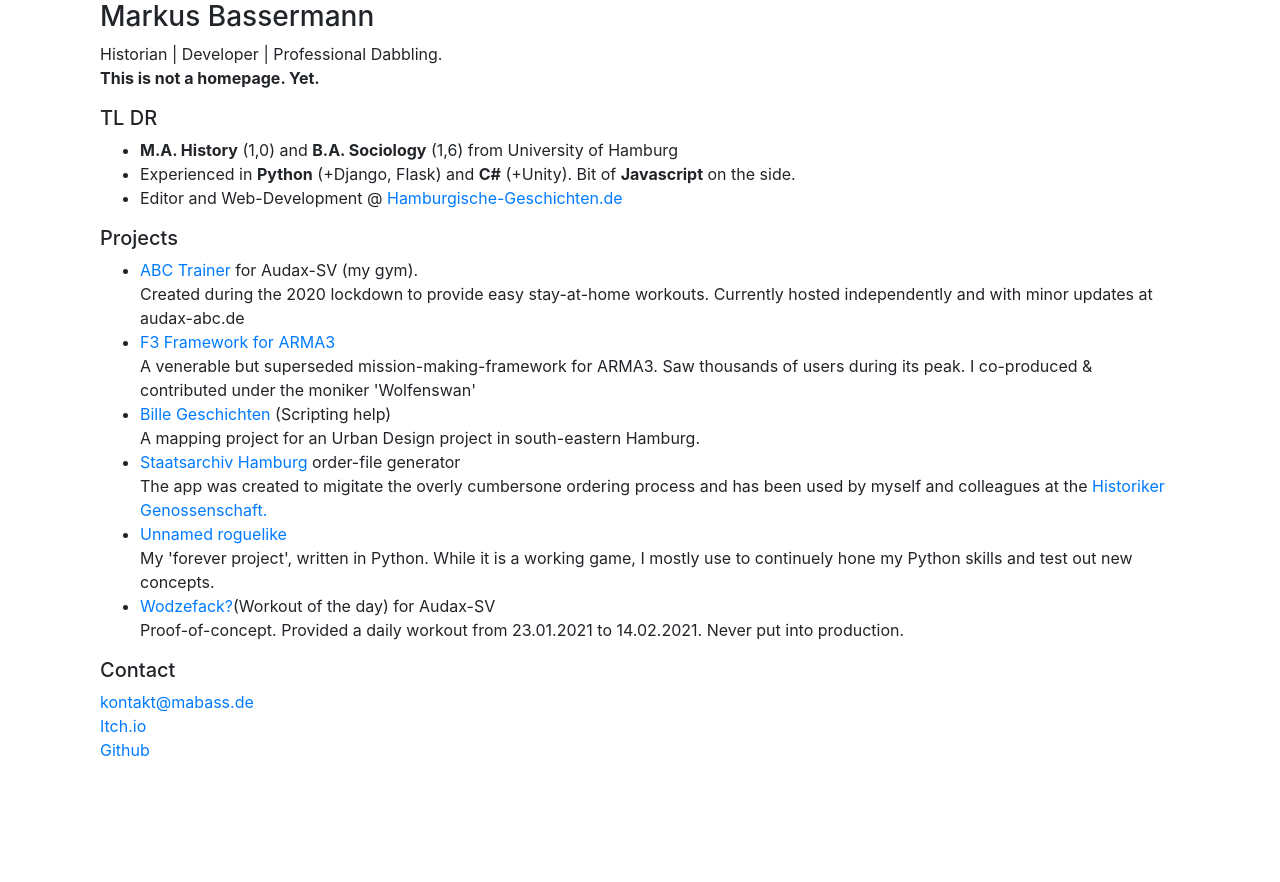
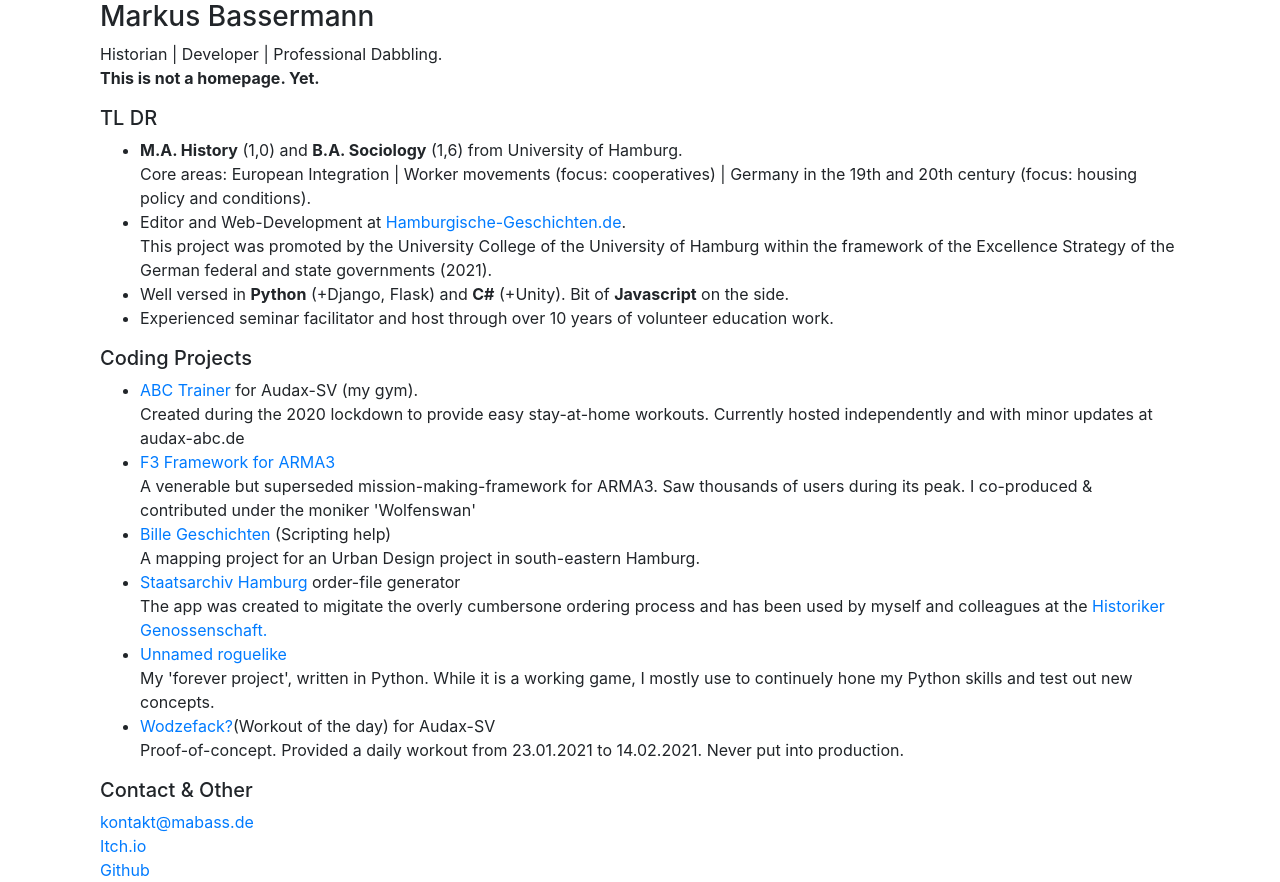
Before and after one commit to Wolfenswan/flask-sandbox, a Flask app: page / in a window 1280 px wide. Before the commit the page ends 756 px from the top, so only its background shows below. Run offline with Flask 2, Linux system fonts and the light colour scheme; parts of the project's set-up code (start-up, migrations or seed data) failed here and were passed over; some libraries are stand-ins or nearby versions.

Commit message:
more text

```diff
--- a/templates/index.html
+++ b/templates/index.html
@@ -8,11 +8,14 @@
             <p><b>This is not a homepage. Yet.</b></p>
             <h5>TL DR</h5>
             <ul>
-            <li><b>M.A. History</b> (1,0) and <b>B.A. Sociology</b> (1,6) from University of Hamburg</li>
-            <li>Experienced in <b>Python</b> (+Django, Flask) and <b>C#</b> (+Unity). Bit of <b>Javascript</b> on the side.</li>
-            <li>Editor and Web-Development @ <a href="https://hamburgische-geschichten.de/" target="_blank">Hamburgische-Geschichten.de</a></li>
+            <li><b>M.A. History</b> (1,0) and <b>B.A. Sociology</b> (1,6) from University of Hamburg.<br/>
+            Core areas: European Integration | Worker movements (focus: cooperatives) | Germany in the 19th and 20th century (focus: housing policy and conditions).</li>
+            <li>Editor and Web-Development at <a href="https://hamburgische-geschichten.de/" target="_blank">Hamburgische-Geschichten.de</a>.<br/>
+            This project was promoted by the University College of the University of Hamburg within the framework of the Excellence Strategy of the German federal and state governments (2021).</li>
+            <li>Well versed in <b>Python</b> (+Django, Flask) and <b>C#</b> (+Unity). Bit of <b>Javascript</b> on the side.</li>
+            <li>Experienced seminar facilitator and host through over 10 years of volunteer education work.</li>
             </ul>
-            <h5>Projects</h5>
+            <h5>Coding Projects</h5>
             <ul>
                 <li><a href="{{url_for ('adx_abctrainer.abctrainer_form') }}">ABC Trainer</a> for Audax-SV (my gym).<br/>
                 Created during the 2020 lockdown to provide easy stay-at-home workouts. Currently hosted independently and with minor updates at audax-abc.de</li>
@@ -25,7 +28,7 @@
 
                 <li><a href="{{url_for ('adx_wodzefack.wod') }}">Wodzefack?</a>(Workout of the day) for Audax-SV<br>Proof-of-concept. Provided a daily workout from 23.01.2021 to 14.02.2021. Never put into production.</li>
             </ul>
-            <h5>Contact</h5>
+            <h5>Contact & Other</h5>
             <a href="mailto:&#x6d;&#x61;&#x69;&#x6c;&#x74;&#x6f;&#x3a;&#x6b;&#x6f;&#x6e;&#x74;&#x61;&#x6b;&#x74;&#x40;&#x6d;&#x61;&#x62;&#x61;&#x73;&#x73;&#x2e;&#x64;&#x65;">&#x6b;&#x6f;&#x6e;&#x74;&#x61;&#x6b;&#x74;&#x40;&#x6d;&#x61;&#x62;&#x61;&#x73;&#x73;&#x2e;&#x64;&#x65;</a><br/>
             <a href="https://wolfenswan.itch.io/"  target="_blank">Itch.io</a><br/>
             <a href="https://github.com/Wolfenswan/" target="_blank">Github</a>
```
